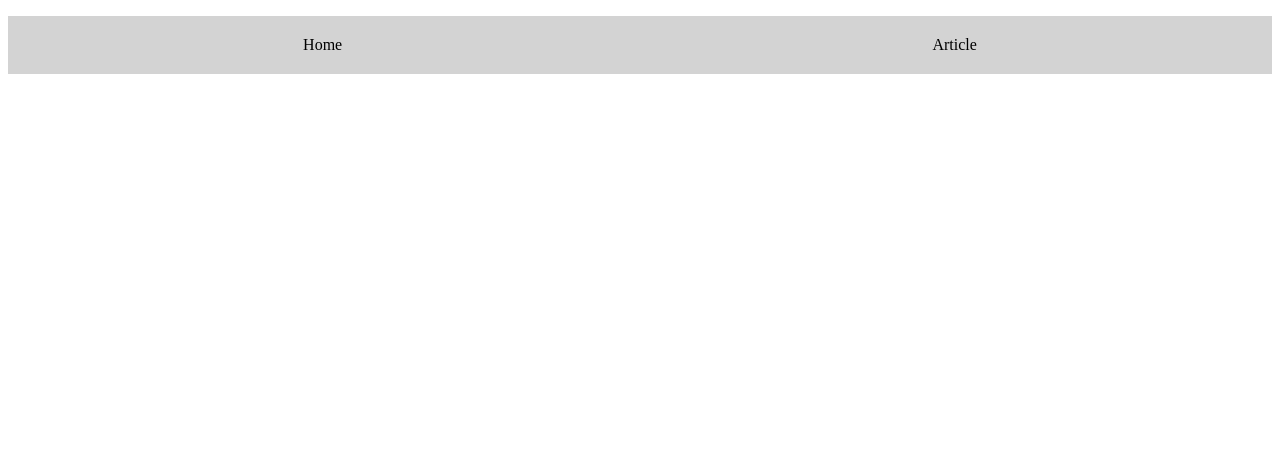
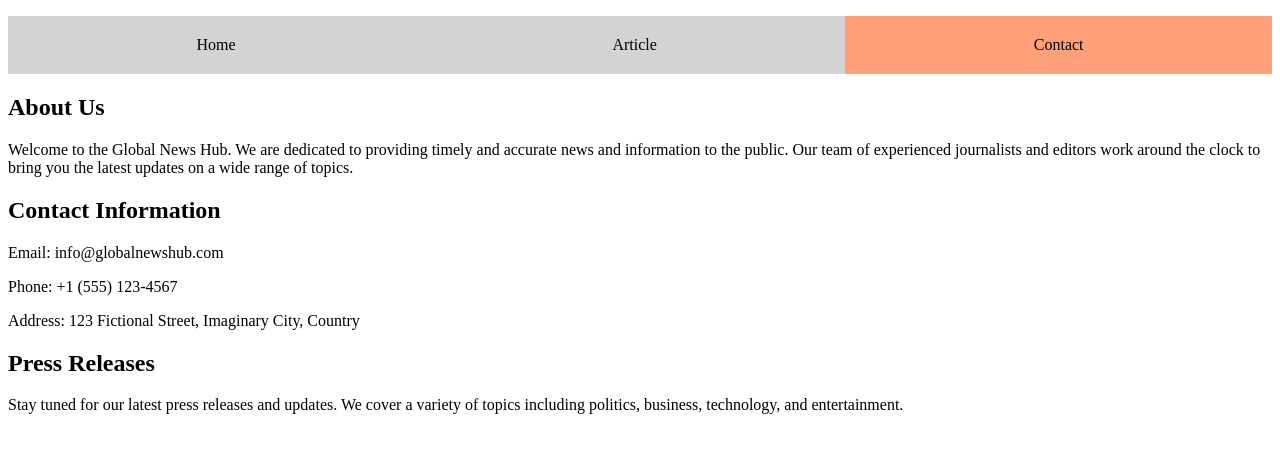
Before and after one commit to code-recycler1/angular-typescript, an Angular app: page /contact in a window 1280 px wide. Before the commit this address led to /. Shown: the top 452 px of the page. Built offline with nearby package versions, Linux system fonts and the light colour scheme.

Commit message:
added contact component

```diff
--- a/src/app/app.routes.ts
+++ b/src/app/app.routes.ts
@@ -4,6 +4,7 @@ import { Routes } from '@angular/router';
 // Import the components that will be associated with specific routes
 import { ArticleComponent } from './article/article.component';
 import { HomeComponent } from './home/home.component';
+import { ContactComponent } from './contact/contact.component';
 
 // Define the application's route configuration
 export const routes: Routes = [
@@ -17,4 +18,9 @@ export const routes: Routes = [
         path: 'article', // URL path for navigating to the article page
         component: ArticleComponent // Component to render for this route
     },
+    // Route for the 'contact' path that maps to the ContactComponent
+    {
+        path: 'contact', // URL path for navigating to the contact page
+        component: ContactComponent // Component to render for this route
+    },
 ];
--- /dev/null
+++ b/src/app/contact/contact.component.html
@@ -0,0 +1,11 @@
+<h2>About Us</h2>
+<p>Welcome to the Global News Hub. We are dedicated to providing timely and accurate news and information to the
+    public. Our team of experienced journalists and editors work around the clock to bring you the latest
+    updates on a wide range of topics.</p>
+<h2>Contact Information</h2>
+<p>Email: info&#64;globalnewshub.com</p>
+<p>Phone: +1 (555) 123-4567</p>
+<p>Address: 123 Fictional Street, Imaginary City, Country</p>
+<h2>Press Releases</h2>
+<p>Stay tuned for our latest press releases and updates. We cover a variety of topics including politics,
+    business, technology, and entertainment.</p>
--- a/src/app/menu/menu.component.html
+++ b/src/app/menu/menu.component.html
@@ -3,5 +3,7 @@
         <li><a routerLink="/" routerLinkActive="active" [routerLinkActiveOptions]="{ exact: true }">Home</a></li>
         <li><a routerLink="/article" routerLinkActive="active" [routerLinkActiveOptions]="{ exact: true }">Article</a>
         </li>
+        <li><a routerLink="/contact" routerLinkActive="active" [routerLinkActiveOptions]="{ exact: true }">Contact</a>
+        </li>
     </ul>
 </nav>
```
Also changed, not shown: src/app/contact/contact.component.ts (added, +11 -0 lines), src/app/contact/contact.component.css (added), 1 other file (tests, documents, lock files or other folders).
